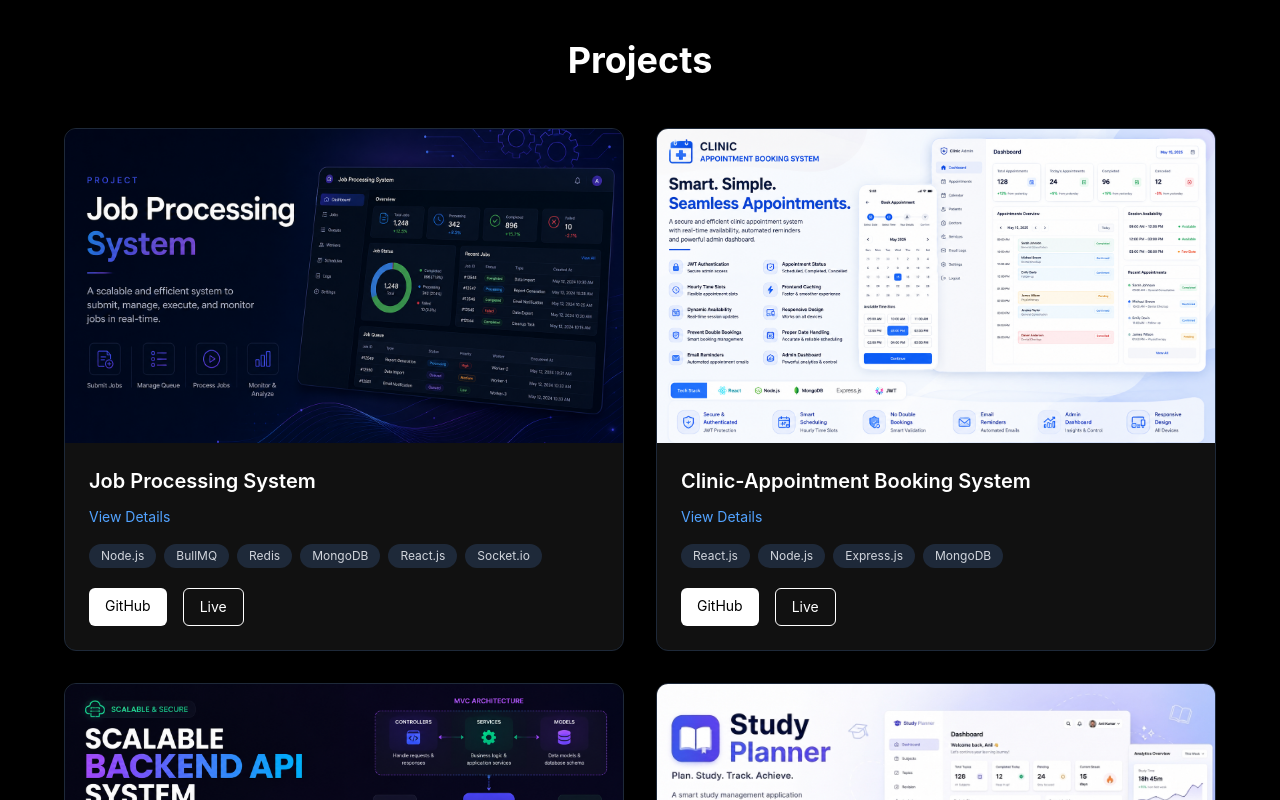
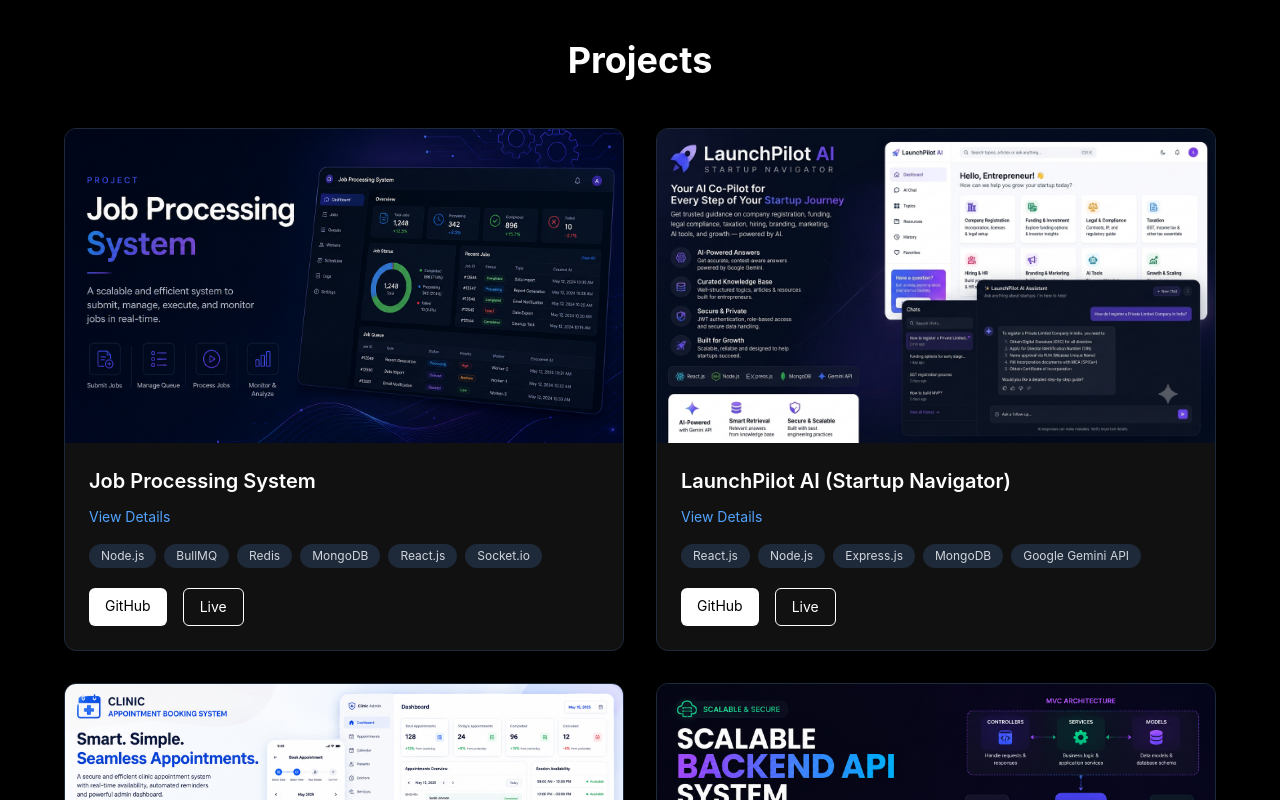
Before and after one commit to AnilMende/Portfolio-Website, a React app in the folder portfolio/: page / in a window 1280 px wide. Shown: the part 840-1640 px from the top of the page. Built offline with nearby package versions, Linux system fonts and the light colour scheme; the HTML template or start-up script is replaced by a standard one.

Commit message:
added project Launch pilot ai

```diff
--- a/portfolio/src/data/projects.js
+++ b/portfolio/src/data/projects.js
@@ -12,6 +12,19 @@ export const projects = [
     github: "https://github.com/AnilMende/Scalable-Job-Processing-and-Notification-System",
     live: "https://jobs-processing-system.vercel.app/",
     coverImage: "/images/job-processing-coverimage.png"
+  },
+  {
+    title : "LaunchPilot AI (Startup Navigator)",
+    points : [
+      "Built an AI-powered startup guidance platform using the MERN stack, covering registration, funding, compliance, hiring, branding, marketing, and business growth.",
+      "Integrated the Google Gemini API with a custom knowledge retrieval pipeline to generate context-aware responses and support persistent AI chat history.",
+      "Implemented JWT authentication, HTTP-only cookies, refresh token rotation, RBAC, and an Admin Dashboard for CRUD operations and analytics.",
+      "Developed production-ready REST APIs with Joi validation, reusable middleware, MVC architecture, and deployed the frontend on Vercel and backend on Render."
+    ],
+    tech : ["React.js", "Node.js", "Express.js", "MongoDB", "Google Gemini API"],
+    github : "https://github.com/AnilMende/Launchpilot-Ai",
+    live : "https://launch-pilot-ai-iota.vercel.app",
+    coverImage : "/images/LaunchPilot-ai.png"
   },
   {
     title: "Clinic-Appointment Booking System",
```
Also changed, not shown: portfolio/public/images/LaunchPilot-ai.png (added).
